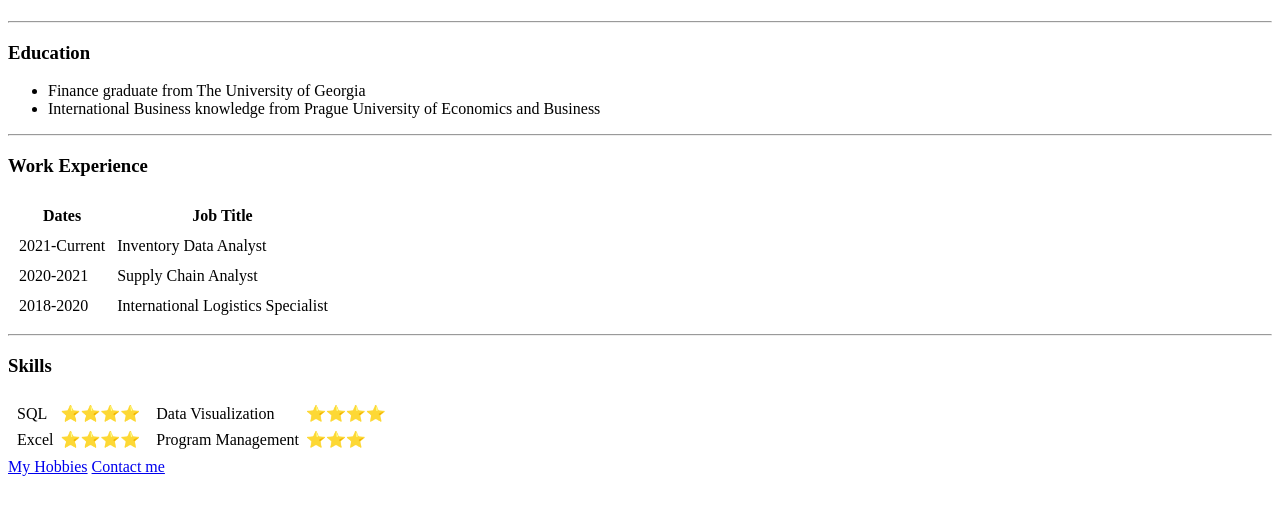
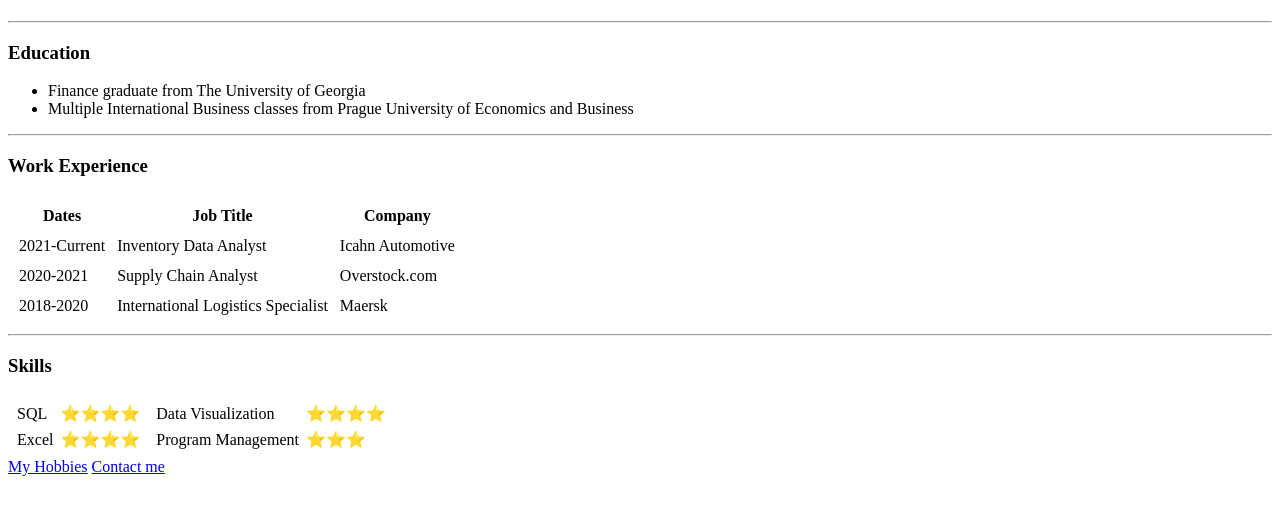
Before and after one commit to C-SKELTON/Sample-Resume, a plain HTML site: page index.html in a window 1280 px wide. Shown: the part 187-702 px from the top of the page. Drawn offline with Linux system fonts and the light colour scheme.

Commit message:
Update index.html

```diff
--- a/index.html
+++ b/index.html
@@ -2,6 +2,8 @@
     <head>
         <meta charset="UTF-8">
         <title>Connor's Personal Site</title>
+        <link rel="stylesheet" href="css/my_styles.css">
+
     </head>
     <body>
     <table cellspacing="15">
@@ -11,12 +13,11 @@
         <p> I am a true believer that practice makes perfect!</p></td>
         </table>
 
-
         <hr>
         <h3>Education</h3>
         <ul>
             <li>Finance graduate from The University of Georgia</li>
-            <li>International Business knowledge from Prague University of Economics and Business </li>
+            <li>Multiple International Business classes from Prague University of Economics and Business </li>
         </ul>
         <hr>
         <h3>Work Experience</h3>
@@ -25,21 +26,25 @@
                 <tr>
                     <th>Dates</th>
                     <th>Job Title</th>
+                    <th>Company</th>
                 </tr>
             </thead>
             <tbody>
                 <tr>
                     <td>2021-Current</td>
                     <td>Inventory Data Analyst</td>
+                    <td>Icahn Automotive</td>
                 </tr>
 
                 <tr>
                     <td>2020-2021</td>
                     <td>Supply Chain Analyst</td>
+                    <td>Overstock.com</td>
                 </tr>
                 <tr>
                     <td>2018-2020</td>
                     <td>International Logistics Specialist</td>
+                    <td>Maersk</td>
                 </tr>
             </tbody>
         </table>
@@ -78,5 +83,6 @@
 
         <a href="my_hobbies.html"> My Hobbies</a>
         <a href="contact-me.html"> Contact me</a>
+
     </body>
 </html>
```
